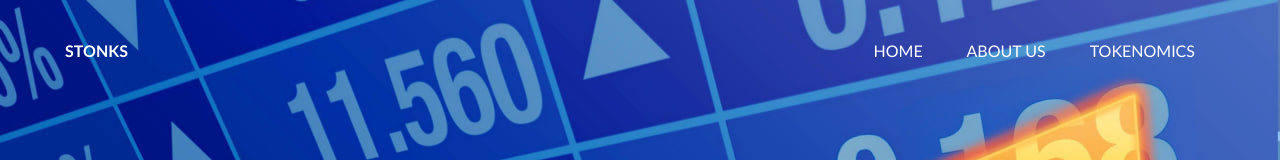
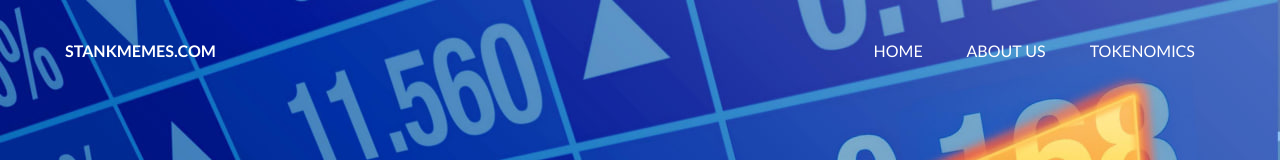
Before and after one commit to CANTONII/Stonks, a plain HTML site: page index.html in a window 1280 px wide. Shown: the top 160 px of the page. Drawn offline with Linux system fonts and the light colour scheme; a web font is replaced by a local one.

Commit message:
Add files via upload

```diff
--- a/index.html
+++ b/index.html
@@ -31,7 +31,7 @@
             <div class="row flex-align">
                 <div class="col-lg-4 col-md-6 col-8">
                     <div class="logo">
-                        <p>STONKS</p>
+                        <p>STANKMEMES.COM</p>
                     </div>
                 </div>
                 <div class="col-lg-8 col-md-9 col-4 text-right">
```
